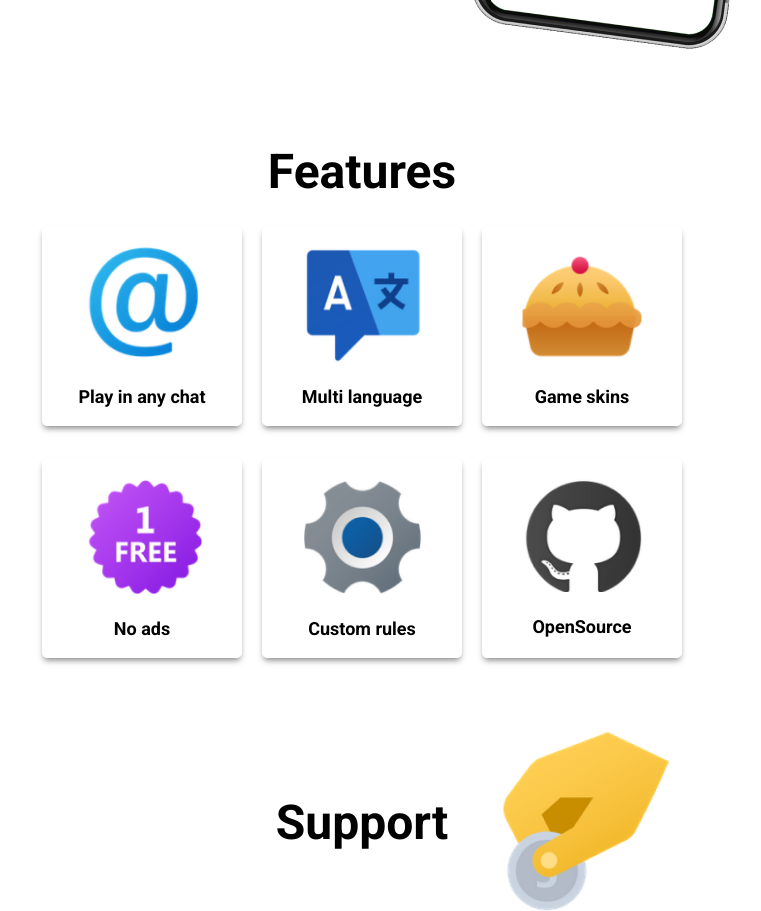
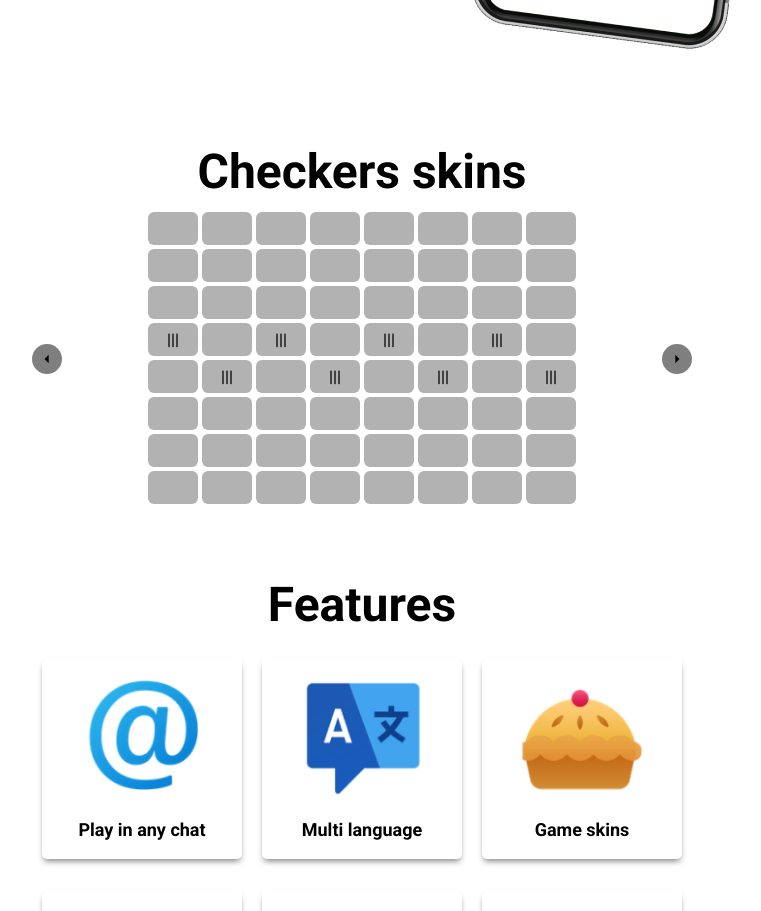
Before and after one commit to Sadnessa/checkers, a Vue app: page / in a window 1280 px wide. Shown: the part 900-1811 px from the top of the page, without its empty margins (278-1039 px from the left). Built offline with nearby package versions, Linux system fonts and the light colour scheme.

Commit message:
Added new components for new landing section

```diff
--- a/src/App.vue
+++ b/src/App.vue
@@ -2,6 +2,7 @@
   <ChContainer>
     <ChHeader></ChHeader>
     <ChHowToUse></ChHowToUse>
+    <ChSkins></ChSkins>
     <ChFeatures></ChFeatures>
     <ChSuppSection></ChSuppSection>
     <ChFooter></ChFooter>
@@ -12,6 +13,7 @@
 import ChContainer from "./components/base/ChContainer.vue"
 import ChHeader from "./components/ChHeader.vue"
 import ChHowToUse from "./components/ChHowToUse.vue"
+import ChSkins from "./components/ChSkins.vue"
 import ChFeatures from "./components/ChFeatures.vue"
 import ChSuppSection from "./components/ChSuppSection.vue"
 import ChFooter from "./components/ChFooter.vue"
@@ -25,6 +27,7 @@ export default {
     ChFeatures,
     ChSuppSection,
     ChFooter,
+    ChSkins,
   },
 };
 </script>
--- a/src/components/ChFeatures.vue
+++ b/src/components/ChFeatures.vue
@@ -5,12 +5,12 @@
     </div>
     <div class="card-wrapper">
       <ChCard v-for="card in cards" :key="card.text">
+        <ChText textColor="black">
+          {{ card.text }}
+        </ChText>
         <template #img>
           <img :src="card.imgUrl" heigh="120" width="120" />
         </template>
-        <ChText textColor="black">
-          {{ card.text }}
-        </ChText>
       </ChCard>
     </div>
   </div>
@@ -51,6 +51,7 @@ export default {
       ],
     };
   },
+
   components: {
     ChText,
     ChCard,
--- /dev/null
+++ b/src/components/ChSkins.vue
@@ -0,0 +1,87 @@
+<template>
+  <div class="section">
+    <link href="https://fonts.googleapis.com/icon?family=Material+Icons"
+      rel="stylesheet">
+    <div class="title">
+      <ChText large>Checkers skins</ChText>
+    </div>
+    <div class="buttons">
+      <div class="button button--left">
+        <span class="material-icons-round"> arrow_left </span>
+      </div>
+      <div class="button button--right">
+        <span class="material-icons-round"> arrow_right </span>
+      </div>
+    </div>
+    <div class="checkers-demo">
+      <ChSkinsDemo></ChSkinsDemo>
+    </div>
+  </div>
+</template>
+
+<script>
+import ChText from "./base/ChText.vue";
+import ChSkinsDemo from "./base/ChSkinsDemo.vue";
+
+export default {
+  components: {
+    ChText,
+    ChSkinsDemo,
+  },
+
+  data() {
+    return {
+      currentSkin: {white: "a", black: "b"}
+    }
+  }
+};
+</script>
+
+<style lang="scss" scoped>
+.material-icons-round {
+  font-family: Material Icons;
+  font-size: 20px;
+}
+
+.section {
+  display: flex;
+  justify-content: center;
+  align-items: center;
+  flex-direction: column;
+  margin: 30px 0px;
+  position: relative;
+
+  .checkers-demo {
+    display: flex;
+    justify-content: center;
+  }
+
+  .buttons {
+    position: absolute;
+    user-select: none;
+    width: 100%;
+
+    .button {
+      background: rgba($color: #000000, $alpha: 0.5);
+      border-radius: 50%;
+      height: 30px;
+      width: 30px;
+      display: flex;
+      justify-content: center;
+      align-items: center;
+
+      &--left {
+        position: absolute;
+        left: 120px;
+        transform: translateY(80%);
+      }
+
+      &--right {
+        position: absolute;
+        right: 120px;
+        transform: translateY(80%);
+      }
+    }
+  }
+}
+</style>
--- /dev/null
+++ b/src/components/base/ChSkinsDemo.vue
@@ -0,0 +1,85 @@
+<template>
+  <div class="demo-wrapper">
+    <div class="checkers-row" v-for="row in table" :key="row">
+      <div class="checkers-cell" v-for="cell in row" :key="cell">
+        {{ cell }}
+      </div>
+    </div>
+  </div>
+</template>
+
+<script>
+export default {
+  // data() {
+  //   return {
+  //     table: [
+  //       ["✨", "✨", "✨", "✨", "✨", "✨", "✨", "✨"],
+  //       ["✨", "✨", "✨", "✨", "✨", "✨", "✨", "✨"],
+  //       ["✨", "✨", "✨", "✨", "✨", "✨", "✨", "✨"],
+  //       ["✨", "✨", "✨", "✨", "✨", "✨", "✨", "✨"],
+  //       ["✨", "✨", "✨", "✨", "✨", "✨", "✨", "✨"],
+  //       ["✨", "✨", "✨", "✨", "✨", "✨", "✨", "✨"],
+  //       ["✨", "✨", "✨", "✨", "✨", "✨", "✨", "✨"],
+  //       ["✨", "✨", "✨", "✨", "✨", "✨", "✨", "✨"],
+  //     ],
+  //   };
+  // },
+  props: {
+    white: {
+      type: String,
+    },
+
+    black: {
+      type: String,
+    },
+  },
+
+  computed: {
+    table() {
+      const w = this.$props.white;
+      const b = this.$props.black;
+
+      return [
+        ["  ", w, "  ", w, "  ", w, "  ", w],
+        [w, "  ", w, "  ", w, "  ", w, "  "],
+        ["  ", w, "  ", w, "  ", w, "  ", w],
+        ["|||", "  ", "|||", "  ", "|||", "  ", "|||", "  "],
+        ["  ", "|||", "  ", "|||", "  ", "|||", "  ", "|||"],
+        [b, "  ", b, "  ", b, "  ", b, "  "],
+        ["  ", b, "  ", b, "  ", b, "  ", b],
+        [b, "  ", b, "  ", b, "  ", b, "  "],
+      ];
+    },
+  },
+};
+</script>
+
+<style lang="scss" scoped>
+.demo-wrapper {
+  display: flex;
+  flex-direction: row;
+  justify-content: center;
+  flex-wrap: wrap;
+  width: 100%;
+  max-width: 95%;
+
+  .checkers-row {
+    display: flex;
+    flex-direction: row;
+    justify-content: center;
+  }
+
+  .checkers-cell {
+    display: flex;
+    align-items: center;
+    justify-content: center;
+    background: rgba($color: #000000, $alpha: 0.3);
+    padding: 6px 12px;
+    margin: 2px;
+    border-radius: 6px;
+    user-select: none;
+    width: 26px;
+    height: 21px;
+  }
+}
+</style>
```
